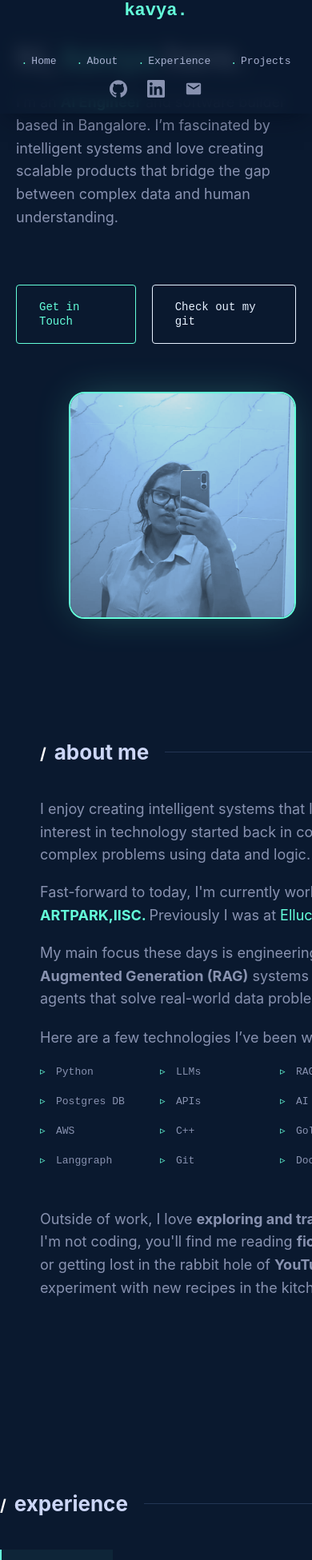
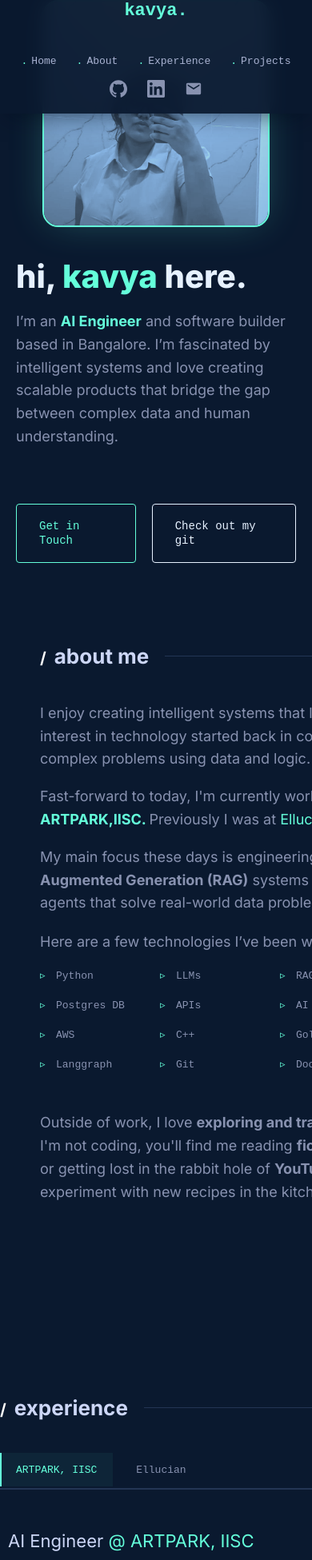
Before and after one commit to Kavya291/portfolio, a React (Vite) app: page / in a window 390 px wide. Shown: the top 1951 px of the page at 80% size. Built offline with nearby package versions, Linux system fonts and the light colour scheme.

Commit message:
Updated HTML title and icon

```diff
--- a/src/Experience.jsx
+++ b/src/Experience.jsx
@@ -30,9 +30,7 @@ const Experience = () => {
     <section id="experience" style={{
       maxWidth: '1000px',
       margin: '0 auto',
-      color: 'var(--slate)',
-      marginBottom: '300px',
-      position: 'relative'
+      color: 'var(--slate)'
     }}>
       {/* HEADER */}
       <div style={{ display: 'flex', alignItems: 'center', marginBottom: '40px' }}>
--- a/src/index.css
+++ b/src/index.css
@@ -1,5 +1,6 @@
 @import url('https://fonts.googleapis.com/css2?family=Inter:wght@400;700;800&display=swap');
 
+/* --- 1. VARIABLES & BASICS --- */
 :root {
   --navy: #0a192f;
   --light-navy: #112240;
@@ -16,26 +17,9 @@ body {
   margin: 0;
   background-color: var(--navy);
   color: var(--slate);
-  font-family: 'Inter', sans-serif;
+  font-family: 'Inter', -apple-system, BlinkMacSystemFont, 'Segoe UI', Roboto, Helvetica, Arial, sans-serif;
   line-height: 1.3;
-}
-:root {
-  --navy: #0a192f;
-  --light-navy: #112240;
-  --lightest-navy: #233554;
-  --slate: #8892b0;
-  --light-slate: #a8b2d1;
-  --white: #e6f1ff;
-  --green: #64ffda;
-  --font-mono: 'SF Mono', 'Fira Code', monospace;
-}
-
-body {
-  margin: 0;
-  background-color: var(--navy);
-  color: var(--slate);
-  font-family: 'Calibre', -apple-system, BlinkMacSystemFont, 'Segoe UI', Roboto, Helvetica, Arial, sans-serif;
-  line-height: 1.3;
+  overflow-x: hidden; /* Prevents horizontal scrollbar */
 }
 
 h1, h2, h3, h4, h5, h6 {
@@ -47,112 +31,121 @@ button {
   cursor: pointer;
 }
 
+/* Smooth Scrolling for anchor links */
+html {
+  scroll-behavior: smooth;
+}
+
+/* --- 2. LARGE SCREEN & LAYOUT FIXES --- */
+
+/* Limits website width on huge monitors (like your office desktop) */
+#root {
+  width: 100%;
+  max-width: 1600px;
+  margin: 0 auto;
+}
+
+/* Forces every section to take full screen height & center content */
+section {
+  min-height: 100vh;
+  display: flex;
+  flex-direction: column;
+  justify-content: center;
+  padding-top: 100px; /* Space for sticky navbar */
+  padding-bottom: 100px;
+  box-sizing: border-box;
+}
+
+/* --- 3. STICKY NAVBAR --- */
 .nav-container {
+  position: fixed;
+  top: 0;
+  left: 0;
+  width: 100%;
+  z-index: 1000;
+  background-color: rgba(10, 25, 47, 0.85); /* Semi-transparent */
+  backdrop-filter: blur(10px); /* Glass effect */
+  box-shadow: 0 10px 30px -10px rgba(2, 12, 27, 0.7);
   padding: 0 50px;
   height: 80px;
+  box-sizing: border-box;
 }
 
-
+/* --- 4. HERO SECTION --- */
 .hero-container {
-  min-height: calc(100vh - 100px);
+  /* Height is handled by generic 'section' rule above */
   padding: 0 50px;
   gap: 80px;
-  flex-wrap: wrap-reverse;
+  flex-wrap: wrap-reverse; /* Text on top, image on bottom for mobile */
 }
-
 
 .profile-image-wrapper {
   width: 350px;
   height: 350px;
 }
 
+/* --- 5. MOBILE RESPONSIVENESS (Phones & Tablets) --- */
+@media (max-width: 768px) {
 
-@media (max-width: 768px) {
-  .nav-container {
-    padding: 0 20px;
-    height: auto;
-    flex-direction: column;
-    gap: 20px;
-    padding-bottom: 20px;
+  /* Reset Section Height (Let content flow naturally on phone) */
+  section {
+    min-height: auto;
+    padding-top: 120px;
+    padding-bottom: 60px;
+    display: block;
   }
 
-  .hero-container {
-    padding: 40px 20px;
-    gap: 40px;
-    text-align: left;
-    justify-content: flex-start;
-  }
-
-  .profile-image-wrapper {
-    width: 280px;
-    height: 280px;
-  }
-
-
-  .social-icons {
-    display: none;
-  }
-}
-
-/* --- EXPERIENCE SECTION RESPONSIVENESS --- */
-
-@media (max-width: 600px) {
-  .experience-inner {
-    flex-direction: column; /* Stack top-to-bottom instead of left-to-right */
-  }
-
-  .tab-list {
-    flex-direction: row !important; /* Horizontal buttons */
-    overflow-x: auto; /* Allow scrolling if too many tabs */
-    margin-bottom: 30px;
-    border-bottom: 2px solid #233554;
-    min-width: auto !important;
-  }
-
-  /* Hide vertical line elements on mobile */
-  .tab-list button {
-    border-left: none !important;
-    border-bottom: 2px solid transparent; /* Prepare for bottom highlight */
-    display: flex;
-    align-items: center;
-    justify-content: center;
-    min-width: 120px;
-  }
-
-  /* This is tricky: React inline styles override CSS usually.
-     For a perfect mobile slider bar, we often just hide the sliding bar
-     and use border-bottom color on the active button via logic,
-     but this CSS tweak makes it decent for now. */
-}
-
-/* --- STICKY NAVBAR STYLES --- */
-.nav-container {
-  position: fixed; /* Locks it to the screen */
-  top: 0;
-  left: 0;
-  width: 100%;
-  z-index: 1000; /* Ensures it sits ON TOP of everything */
-  background-color: rgba(10, 25, 47, 0.85); /* Semi-transparent Navy */
-  backdrop-filter: blur(10px); /* Cool glass blur effect */
-  box-shadow: 0 10px 30px -10px rgba(2, 12, 27, 0.7); /* Subtle shadow */
-  padding: 0 50px;
-  height: 80px;
-  box-sizing: border-box; /* Ensures padding doesn't break width */
-}
-
-/* Mobile Nav Adjustment */
-@media (max-width: 768px) {
+  /* Navbar Adjustments */
   .nav-container {
     padding: 0 20px;
     height: auto;
     flex-direction: column;
     gap: 15px;
     padding-bottom: 15px;
+    background-color: rgba(10, 25, 47, 0.95); /* Less transparent on mobile */
+  }
+
+  /* Hero Adjustments */
+  .hero-container {
+    padding: 0 20px;
+    gap: 40px;
+    text-align: left;
+    justify-content: flex-start;
+  }
+
+  /* Image Resize */
+  .profile-image-wrapper {
+    width: 280px;
+    height: 280px;
+  }
+
+  /* Hide Social Icons in header to save space */
+  .social-icons {
+    display: none;
   }
 }
 
-/* --- SECTION SPACING (Fixes Merging & Hiding) --- */
-section {
-  padding-top: 120px; /* Push content down so it's not hidden behind navbar */
-  padding-bottom: 80px; /* Breathing room at bottom */
+/* --- 6. EXPERIENCE TABBED SECTION (Mobile) --- */
+@media (max-width: 600px) {
+  .experience-inner {
+    flex-direction: column;
+  }
+
+  .tab-list {
+    flex-direction: row !important; /* Horizontal scrollable tabs */
+    overflow-x: auto;
+    margin-bottom: 30px;
+    border-bottom: 2px solid #233554;
+    min-width: auto !important;
+    padding-bottom: 2px; /* Space for scrollbar */
+  }
+
+  .tab-list button {
+    border-left: none !important;
+    display: flex;
+    align-items: center;
+    justify-content: center;
+    min-width: 120px;
+    white-space: nowrap;
+  }
 }
```
